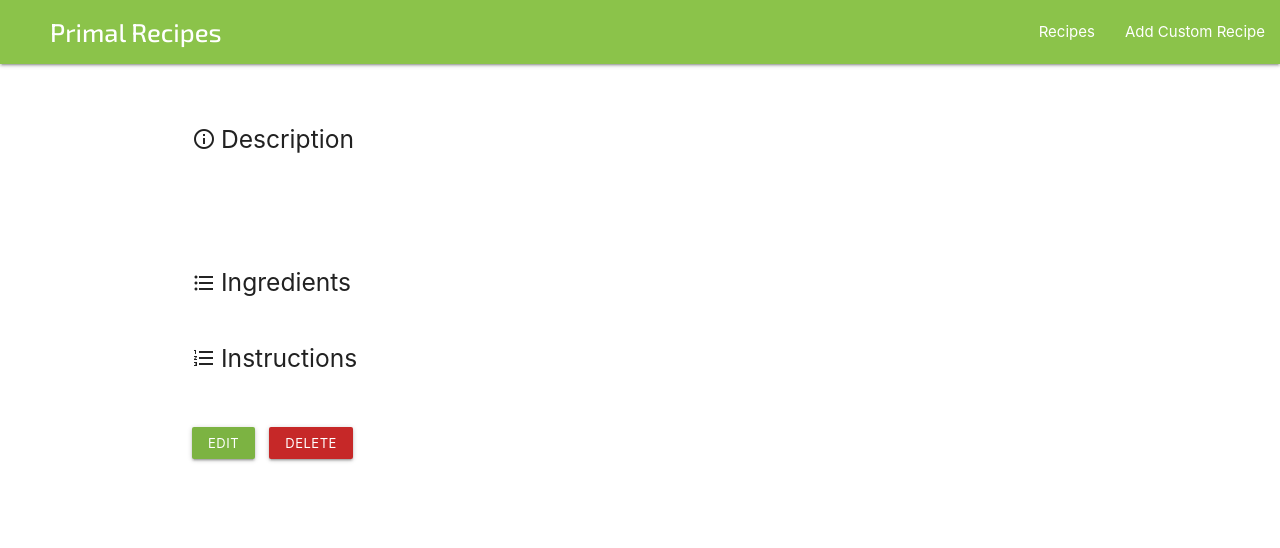
After one commit to harrypars0ns/a-recipe-book, a Flask app: template templates/readrecipe.html in a window 1280 px wide. The commit adds this page. Shown: the top 548 px of the page. Run offline with Flask 2, Linux system fonts and the light colour scheme; the template is opened without the code that fills it, so the values that code supplies are empty; some libraries are stand-ins or nearby versions.

Commit message:
Added add_instruction / updated edit_recipe with ing&ins / Created routes for recipes

```diff
--- a/app.py
+++ b/app.py
@@ -15,10 +15,19 @@ def get_recipes():
     )
 
 
+@app.route("/read_recipe/<recipe_id>")
+def read_recipe(recipe_id):
+    the_recipe = mongo.db.recipes.find_one({"_id": ObjectId(recipe_id)})
+    return render_template("readrecipe.html", recipe=the_recipe,
+                           page_title="Read Recipe")
+
+# DELETE THIS
+
 @app.route('/playaround')
 def playaround():
 
     return render_template("playaround.html", page_title="Playaround", recipes=mongo.db.recipes.find(), cuisines=mongo.db.cuisines.find())
+    #
 
 
 @app.route('/add_recipe')
@@ -33,6 +42,8 @@ def insert_recipe():
     recipes = mongo.db.recipes
     input_data = request.form.to_dict()
     recipe_ingredients = input_data["recipe_ingredients"].split("\n")
+    recipe_instructions = input_data["recipe_instructions"].split("\n")
+
     the_recipe = recipes.insert_one(
         {
          "recipe_name": input_data["recipe_name"],
@@ -42,7 +53,8 @@ def insert_recipe():
          'is_healthy':request.form.get('is_healthy'),
          'is_vegetarian':request.form.get('is_vegetarian'),
          "recipe_cuisine_image": input_data["recipe_cuisine_image"],
-         "ingredients": recipe_ingredients
+         "ingredients": recipe_ingredients,
+         "instructions": recipe_instructions
         }
     )
     return redirect(url_for('get_recipes', recipe_id=the_recipe.inserted_id))
@@ -52,7 +64,16 @@ def insert_recipe():
 def edit_recipe(recipe_id):
     the_recipe = mongo.db.recipes.find_one({"_id": ObjectId(recipe_id)})
     all_cuisines = mongo.db.cuisines.find()
-    return render_template('editrecipe.html', page_title="Edit Recipe", recipe=the_recipe, cuisines=all_cuisines)
+    recipe_instructions = [instruction for instruction
+                        in the_recipe['instructions']]
+    recipe_ingredients = [ingredient for ingredient
+                        in the_recipe['ingredients']]
+
+    list_of_instructions = "\n".join(recipe_instructions)
+    list_of_ingredients = "\n".join(recipe_ingredients)
+
+
+    return render_template('editrecipe.html', page_title="Edit Recipe", recipe=the_recipe, cuisines=all_cuisines, ingredients=list_of_ingredients, instructions=list_of_instructions)
 
 
 
--- a/static/css/style.css
+++ b/static/css/style.css
@@ -1,16 +1,14 @@
-
 nav .brand-logo {
   font-size: 1.7rem;
   margin-left: 0px;
 }
 .evolve {
   text-align: center;
-    font-family: 'Exo 2', sans-serif;
+  font-family: "Exo 2", sans-serif;
 }
 
-.exo{
-    font-family: 'Exo 2', sans-serif;
-
+.exo {
+  font-family: "Exo 2", sans-serif;
 }
 .evolve img {
   width: 70%;
@@ -18,18 +16,85 @@ nav .brand-logo {
 }
 
 .cursive {
-    font-family: 'Exo 2', sans-serif;
+  font-family: "Exo 2", sans-serif;
   font-weight: 500;
 }
 
-.evolve h2{
+.evolve h2 {
   margin: 0px 0px 60px 0px;
   /* text-transform: uppercase; */
+}
+
+
+
+.weight {
+  padding-left: 60px;
+}
+
+.overlay {
+  background: black;
+}
+
+.landing-recipe-images {
+  opacity: 0.6;
+}
+
+.card-content {
+  position: relative;
+  color: black;
+}
+.card-reveal {
+  position: relative;
+}
+p {
+  position: absolute;
+}
+.content-buttons {
+  position: absolute;
+  bottom: 10px;
+}
+
+.card-title-reveal {
+  font-size: 20px;
+}
+
+/* READ RECIPE */
+
+.card-border {
+  border: 1px white solid;
+  height: 500px;
 
 }
 
-.weight {
-  padding-left: 60px;
+.recipe_container {
+  width: 90%;
+}
+
+
+.recipe-subhead {
+  display: flex;
+  align-items: center;
+}
+
+.recipe-subhead i{
+  padding-right: 5px;
+}
+
+.ingredient p{
+    padding-left: 20px;
+}
+
+.read-recipe-buttons .btn-small{
+    margin-right: 10px;
+}
+
+/* ADD RECIPE */
+.caret {
+  /* height: 0px !important; */
+}
+
+.ingredient-input {
+  /* opacity: 1; */
 }
 
 .lever {
@@ -44,55 +109,18 @@ nav .brand-logo {
   margin-left: 43.5px;
 }
 
-.overlay {
-  background: black;
-}
-
-.landing-recipe-images {
-  opacity: 0.6;
-}
-
-.card-content {
-    position: relative;
-    color: black;
-}
-.card-reveal{
-    position: relative;
-}
-p {
-    position: absolute;
-}
-.content-buttons{
-    position: absolute;
-    bottom: 10px;;
-}
-
-.card-title-reveal{
-    font-size: 20px;
-}
-
-
-
-
-/* ADD RECIPE */
-.caret {
-  /* height: 0px !important; */
-}
-
-.ingredient-input{
-    /* opacity: 1; */
-}
-
-
 /* MEDIA QUERIES */
-@media (min-width: 994px){
+@media (min-width: 994px) {
   nav .brand-logo {
     margin-left: 50px;
   }
+  .recipe_container {
+  width: 70%;
+    }
 }
 
-@media (max-width: 322px){
-    nav .brand-logo{
+@media (max-width: 322px) {
+  nav .brand-logo {
     font-size: 1.6rem;
   }
 }
--- /dev/null
+++ b/templates/readrecipe.html
@@ -0,0 +1,64 @@
+{% extends 'base.html' %} {% block content %}
+
+<div class="container">
+	<h4 class="cursive">{{ recipe.recipe_name }}</h4>
+	<br />
+
+	<div class="recipe_container s12">
+		<div class="recipe-subhead">
+			<h5 class="recipe-subhead">
+				<i class="material-icons">info_outline</i>Description
+			</h5>
+		</div>
+		<div class="ingredient">
+			<p class="recipe_container">{{ recipe.recipe_description }}</p>
+		</div>
+	</div>
+	<br />
+	<br />
+	<br />
+	<br />
+	<div class="recipe_container">
+		<div class="recipe-subhead">
+			<h5 class="recipe-subhead">
+				<i class="material-icons">format_list_bulleted
+</i>Ingredients
+			</h5>
+		</div>
+		<div class="ingredient">
+			{% for ingredient in recipe.ingredients %}
+			<p>{{ ingredient }}</p>
+			<br>
+			<br>
+    {% endfor %}
+			<br>
+			<h5 class="recipe-subhead">
+				<i class="material-icons">format_list_numbered
+</i>Instructions
+			</h5>
+			<div class="ingredient">
+				{% for instruction in recipe.instructions %}
+				<p class="ingredient">{{ instruction }}</p>
+				<br>
+				<br>
+        {% endfor %}
+			</div>
+			</div>
+		</div>
+        <br>
+        <br>
+        <div class='read-recipe-buttons'>
+		<a href="{{url_for('edit_recipe', recipe_id=recipe._id)}}"
+			class="waves-effect waves-light light-green darken-1 btn-small">Edit</a>
+		<a href="{{url_for('delete_recipe', recipe_id=recipe._id)}}"
+			class="waves-effect waves-light red darken-3 btn-small">Delete</a>
+        </div>
+        <br>
+        <br>
+        <br>
+        <br>
+	</div>
+</div>
+
+
+{% endblock %}
--- a/templates/recipe.html
+++ /dev/null
@@ -1,6 +0,0 @@
-{% extends 'base.html' %} {% block content %}
-
-
-
-
-{% endblock %}
```
Also changed, not shown: templates/addrecipe.html (+17 -6 lines), templates/editrecipe.html (+23 -1 lines), templates/recipes.html (+5 -4 lines), templates/addsteps.html (deleted). Lines whose indentation alone changed are shown as unchanged.
